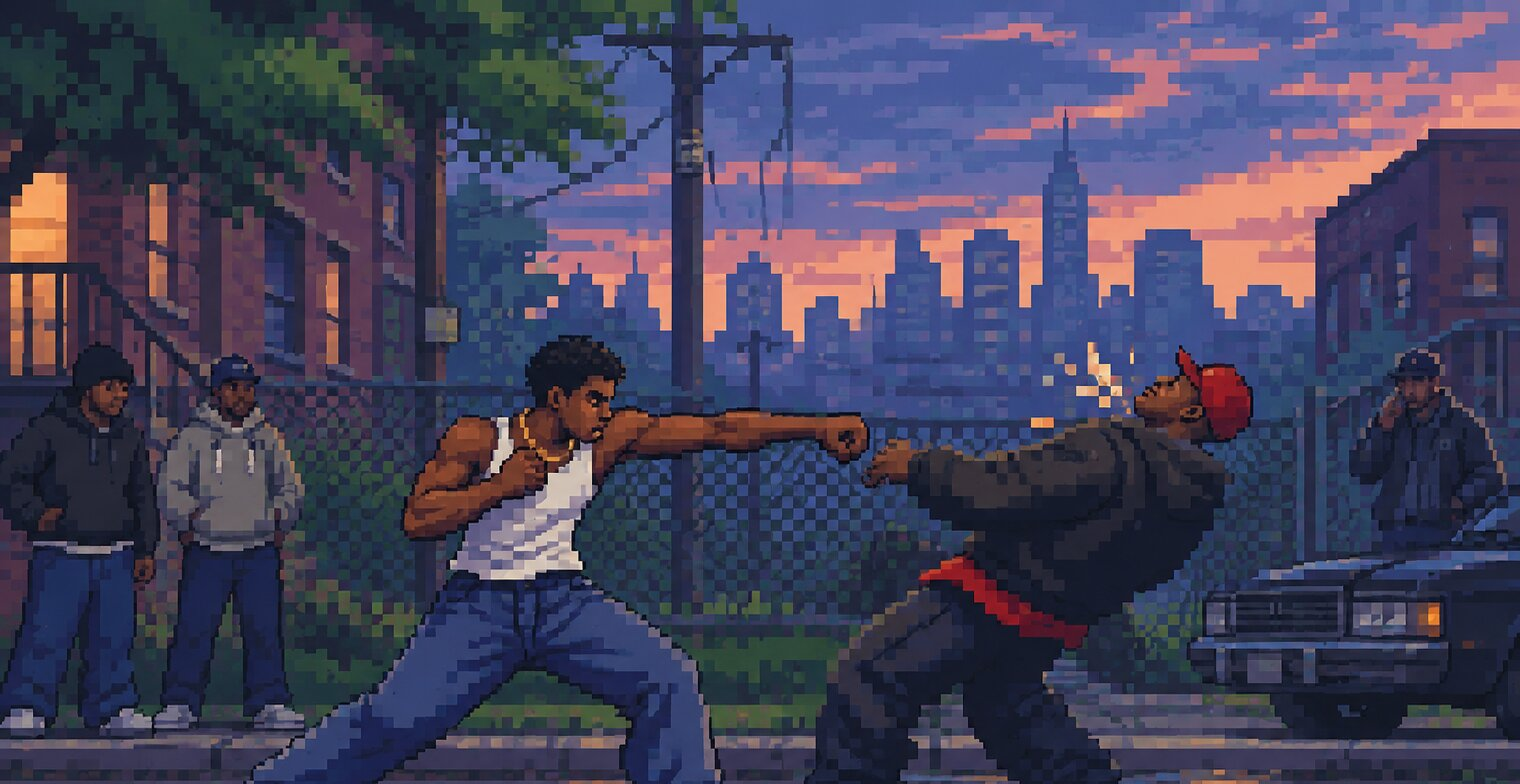
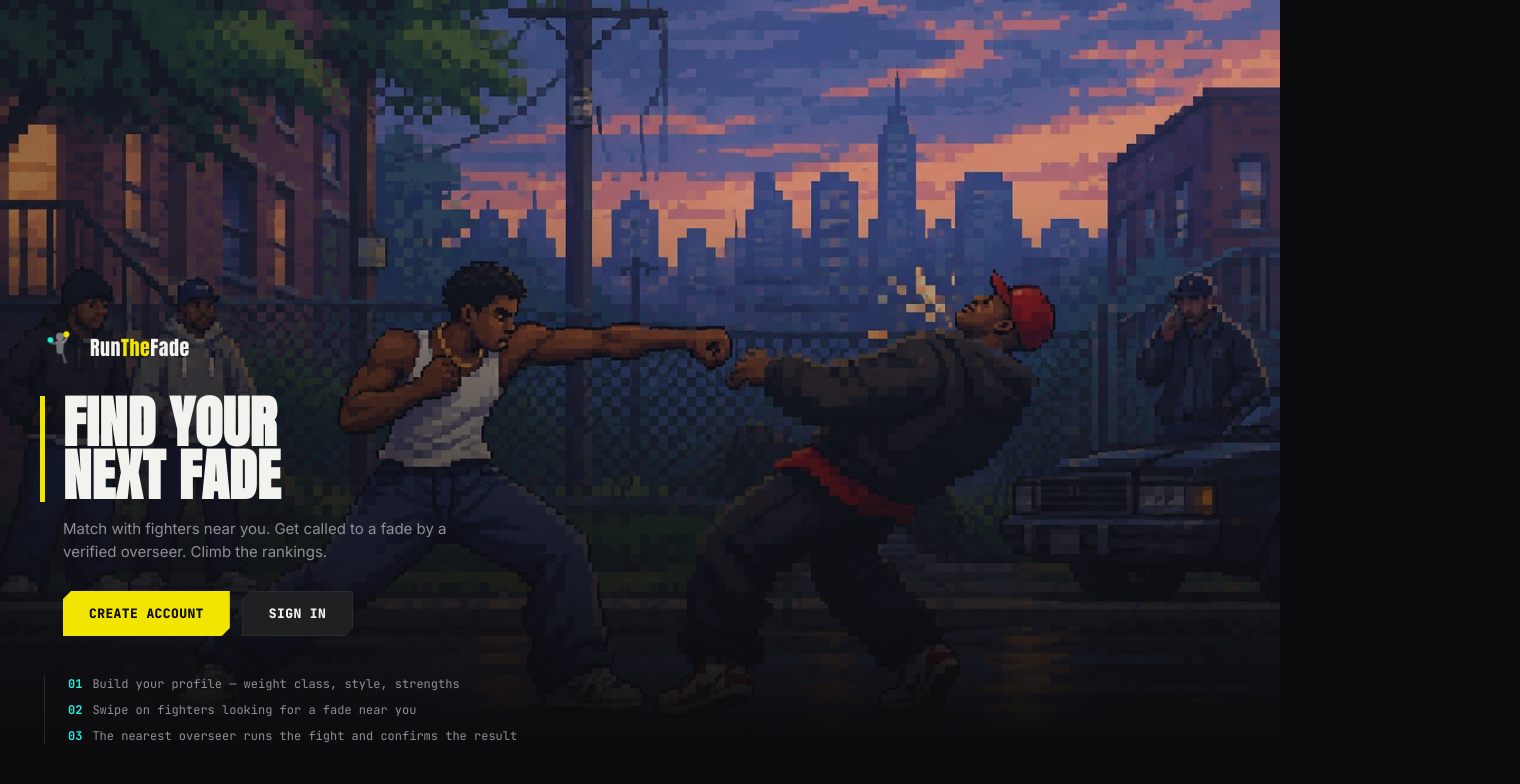
Before and after one commit to Plastimytes/run-the-fade, a React (Vite) app in the folder frontend/: page / in a window 1280 px wide. Shown: the top 784 px of the page, 1520 px wide, since content can reach past the window. Built offline with nearby package versions, Linux system fonts and the light colour scheme; no server answers.

Commit message:
Update styles.css
For the new landing page

```diff
--- a/frontend/src/styles.css
+++ b/frontend/src/styles.css
@@ -703,6 +703,35 @@ button { font-family: var(--font-body); cursor: pointer; }
 .map-legend span { display: inline-flex; align-items: center; gap: 6px; }
 .legend-dot { width: 10px; height: 10px; border-radius: 50%; display: inline-block; }
 
+/* ---------- Landing page ---------- */
+.landing {
+  min-height: 100vh;
+  position: relative;
+  display: flex;
+  align-items: flex-end;
+  overflow: hidden;
+  background: var(--bg);
+}
+.landing-hero { position: absolute; inset: 0; z-index: 0; }
+.landing-hero-img { width: 100%; height: 100%; object-fit: cover; object-position: center 30%; display: block; }
+.landing-hero-overlay {
+  position: absolute;
+  inset: 0;
+  background:
+    linear-gradient(0deg, var(--bg) 8%, rgba(12,12,14,0.55) 45%, rgba(12,12,14,0.15) 75%),
+    linear-gradient(100deg, rgba(12,12,14,0.35) 0%, transparent 55%);
+}
+.landing-content { position: relative; z-index: 1; width: 100%; padding: 48px 40px 56px; max-width: 640px; }
+.landing-brand { display: flex; align-items: center; gap: 10px; font-family: var(--font-display); font-size: 20px; letter-spacing: 0.5px; margin-bottom: 28px; }
+.landing-brand-accent { color: var(--accent); }
+.landing-title { font-family: var(--font-display); font-size: 56px; line-height: 0.95; letter-spacing: 0.5px; margin: 0 0 16px; border-left: 5px solid var(--accent); padding-left: 18px; }
+.landing-tagline { color: var(--text-muted); font-size: 15px; line-height: 1.5; max-width: 440px; margin: 0 0 28px; padding-left: 23px; }
+.landing-actions { display: flex; gap: 12px; margin-bottom: 40px; padding-left: 23px; }
+.landing-btn { width: auto; padding: 13px 26px; }
+.landing-features { display: flex; flex-direction: column; gap: 10px; padding-left: 23px; border-left: 1px solid var(--border); margin-left: 4px; }
+.landing-feature { font-family: var(--font-mono); font-size: 12px; color: var(--text-muted); display: flex; align-items: baseline; gap: 10px; }
+.landing-feature-num { color: var(--cyan); font-weight: 700; }
+
 @media (max-width: 720px) {
   .app-shell { flex-direction: column; }
   .nav { width: 100%; flex-direction: row; align-items: center; overflow-x: auto; padding: 12px; }
@@ -710,4 +739,7 @@ button { font-family: var(--font-body); cursor: pointer; }
   .nav-footer { display: none; }
   .main { padding: 20px; }
   .grid-2 { grid-template-columns: 1fr; }
+  .landing-title { font-size: 38px; }
+  .landing-content { padding: 32px 20px 40px; }
+  .landing-actions { flex-direction: column; }
 }
```
